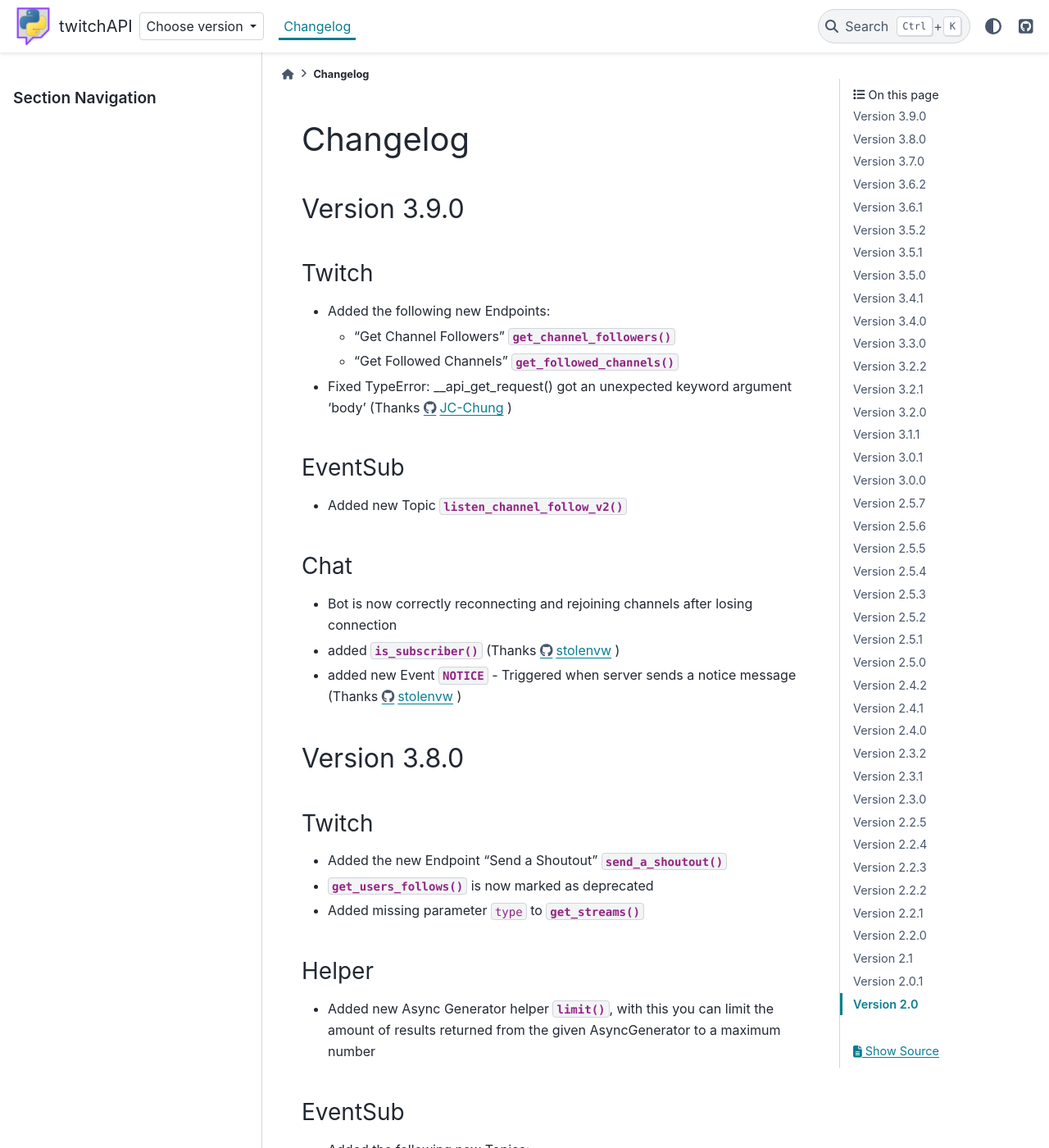
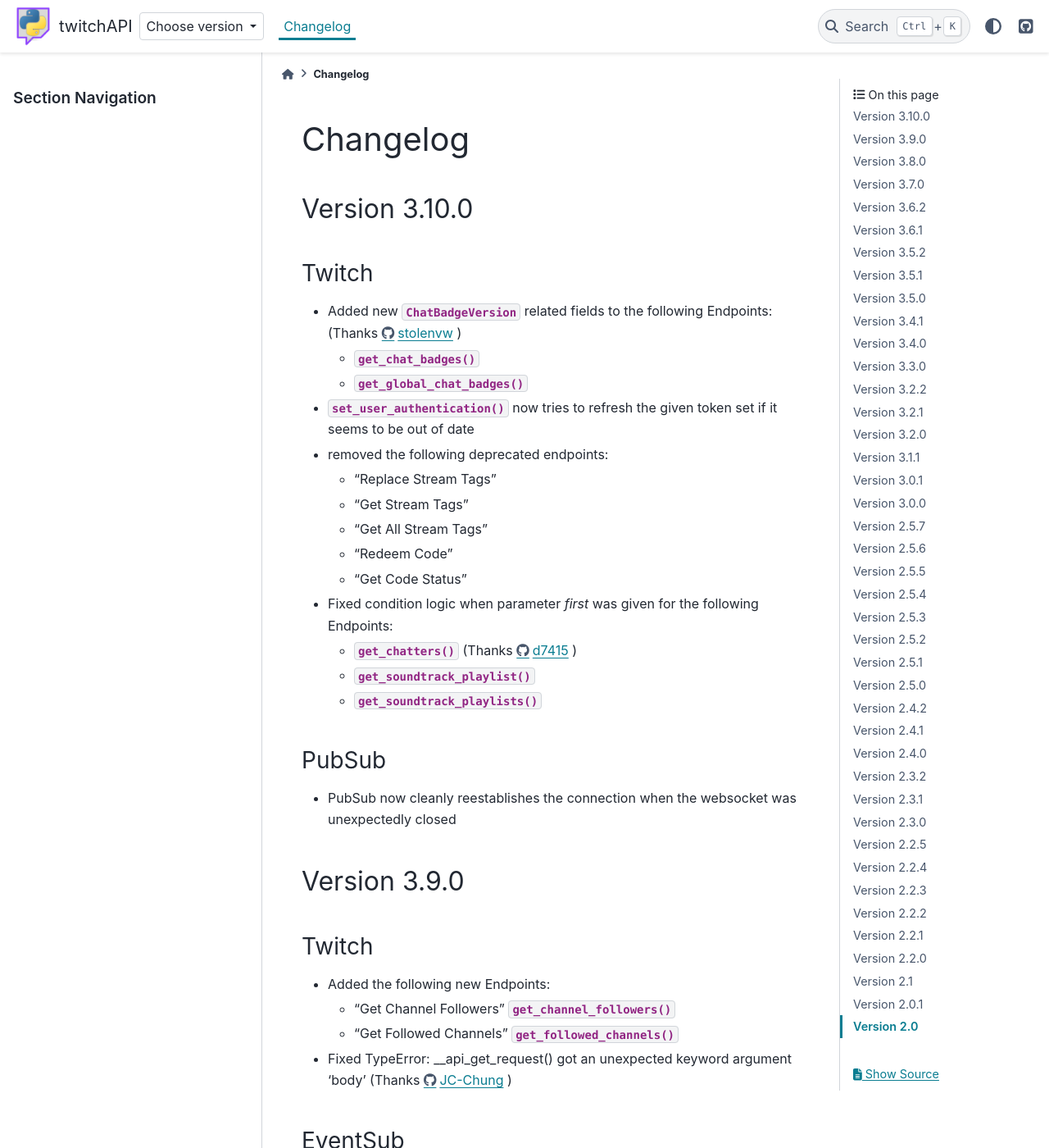
Before and after one commit to Teekeks/pyTwitchAPI, a Sphinx documentation site: the page built from docs/changelog.rst, in a window 1280 px wide and 1400 px high. Shown: the whole window at 82% size. Built offline with Sphinx 7.4.7 and the PyData theme 0.15.4, drawn with Linux system fonts in a browser that asks for light colours; comment, search, counter and statistics services are not loaded.

Commit message:
bumped version to 3.10.0

```diff
--- a/docs/_static/switcher.json
+++ b/docs/_static/switcher.json
@@ -5,7 +5,7 @@
     "url": "https://pytwitchapi.readthedocs.io/en/latest/"
   },
   {
-    "name": "3.9.0 (stable)",
+    "name": "3.10.0 (stable)",
     "version": "stable",
     "url": "https://pytwitchapi.readthedocs.io/en/stable/"
   },
--- a/docs/changelog.rst
+++ b/docs/changelog.rst
@@ -2,6 +2,38 @@
 
 Changelog
 =========
+
+****************
+Version 3.10.0
+****************
+
+Twitch
+------
+
+- Added new :const:`~twitchAPI.object.ChatBadgeVersion` related fields to the following Endpoints: (Thanks https://github.com/stolenvw )
+
+  - :const:`~twitchAPI.twitch.Twitch.get_chat_badges()`
+  - :const:`~twitchAPI.twitch.Twitch.get_global_chat_badges()`
+
+- :const:`~twitchAPI.twitch.Twitch.set_user_authentication()` now tries to refresh the given token set if it seems to be out of date
+- removed the following deprecated endpoints:
+
+  - "Replace Stream Tags"
+  - "Get Stream Tags"
+  - "Get All Stream Tags"
+  - "Redeem Code"
+  - "Get Code Status"
+
+- Fixed condition logic when parameter `first` was given for the following Endpoints:
+
+  - :const:`~twitchAPI.twitch.Twitch.get_chatters()` (Thanks https://github.com/d7415 )
+  - :const:`~twitchAPI.twitch.Twitch.get_soundtrack_playlist()`
+  - :const:`~twitchAPI.twitch.Twitch.get_soundtrack_playlists()`
+
+PubSub
+------
+
+- PubSub now cleanly reestablishes the connection when the websocket was unexpectedly closed
 
 ****************
 Version 3.9.0
--- a/twitchAPI/__init__.py
+++ b/twitchAPI/__init__.py
@@ -4,6 +4,6 @@
 from .oauth import UserAuthenticator
 from .chat import Chat
 
-VERSION = (3, 9, 0)
+VERSION = (3, 10, 0)
 
-__version__ = '3.9.0'
+__version__ = '3.10.0'
```
